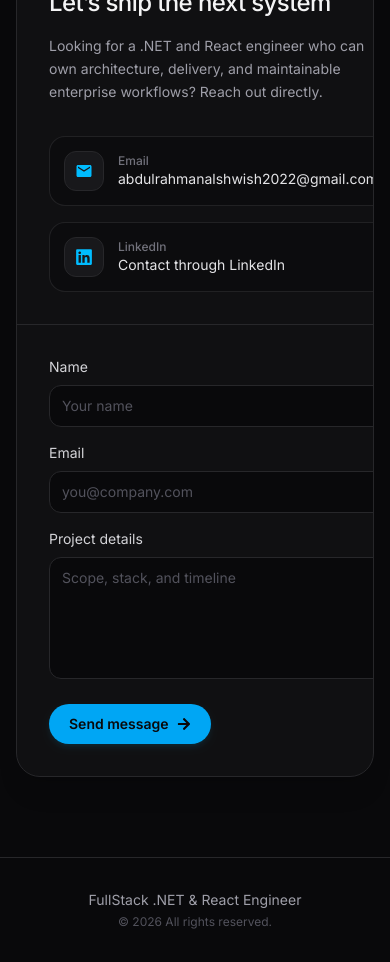
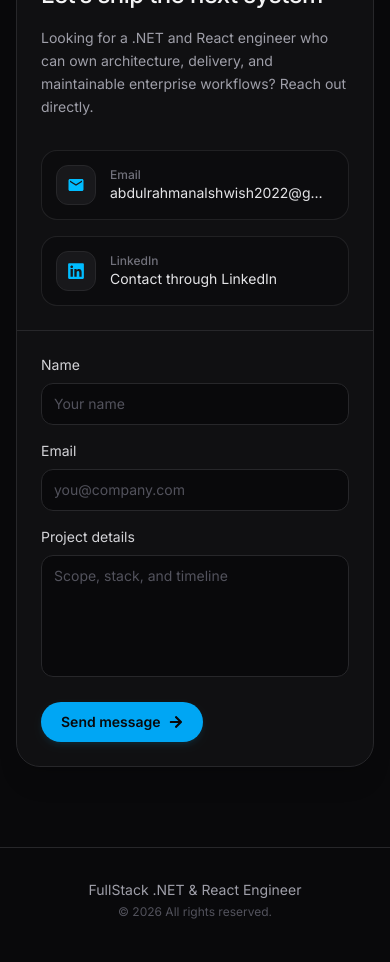
Before and after one commit to AbdulrahmanAlShaweesh/portfolio, a React (Vite) app: page / in a window 390 px wide. Shown: the part 5680-6642 px from the top of the page. Built offline with nearby package versions, Linux system fonts and the light colour scheme.

Commit message:
update project

```diff
--- a/src/components/Contact.tsx
+++ b/src/components/Contact.tsx
@@ -1,24 +1,42 @@
-import { FaLinkedin, FaArrowRight, FaCheckCircle } from "react-icons/fa"
+import { FaLinkedin, FaArrowRight, FaCheckCircle, FaExclamationCircle, FaSpinner } from "react-icons/fa"
 import { MdEmail } from "react-icons/md"
 import { motion, type Variants } from "framer-motion"
 import { type FormEvent, useState } from "react"
 import { site } from "../data/content"
 
 export function Contact() {
-  const [status, setStatus] = useState<"idle" | "sent">("idle")
+  const [status, setStatus] = useState<"idle" | "loading" | "sent" | "error">("idle")
 
-  function handleSubmit(event: FormEvent<HTMLFormElement>) {
+  async function handleSubmit(event: FormEvent<HTMLFormElement>) {
     event.preventDefault()
+    setStatus("loading")
+
     const form = event.currentTarget
-    const data = new FormData(form)
-    const name = String(data.get("name") ?? "").trim()
-    const email = String(data.get("email") ?? "").trim()
-    const message = String(data.get("message") ?? "").trim()
-    const subject = encodeURIComponent(`Portfolio inquiry from ${name}`)
-    const body = encodeURIComponent(`${message}\n\n— ${name} (${email})`)
-    window.location.href = `mailto:${site.email}?subject=${subject}&body=${body}`
-    setStatus("sent")
-    form.reset()
+    const formData = new FormData(form)
+
+    // جلب المفتاح بأمان من ملف البيئة .env
+    const apiKey = import.meta.env.VITE_WEB3FORMS_KEY
+    if (apiKey) {
+      formData.append("access_key", apiKey)
+    }
+
+    try {
+      const response = await fetch("https://api.web3forms.com/submit", {
+        method: "POST",
+        body: formData,
+      })
+
+      const data = await response.json()
+
+      if (data.success) {
+        setStatus("sent")
+        form.reset()
+      } else {
+        setStatus("error")
+      }
+    } catch (error) {
+      setStatus("error")
+    }
   }
 
   const fadeUpVariant: Variants = {
@@ -55,14 +73,14 @@ export function Contact() {
           transition={{ duration: 0.6, ease: "easeOut" }}
           className="overflow-hidden rounded-3xl border border-zinc-800 bg-zinc-900/50 backdrop-blur-sm shadow-xl"
         >
-          <div className="grid lg:grid-cols-2">
-            {/* Left Column: Info & Freelance Contact Methods */}
+          <div className="grid grid-cols-1 lg:grid-cols-2">
+            {/* Left Column: Info & Contact Methods */}
             <motion.div
               initial="hidden"
               whileInView="visible"
               viewport={{ once: true }}
               transition={{ staggerChildren: 0.1 }}
-              className="p-8 sm:p-10 flex flex-col justify-between"
+              className="p-6 sm:p-10 flex flex-col justify-between"
             >
               <div>
                 <motion.div variants={fadeUpVariant}>
@@ -94,14 +112,16 @@ export function Contact() {
                         rel={method.href.startsWith("http") ? "noopener noreferrer" : undefined}
                         whileHover={{ x: 4 }}
                         whileTap={{ scale: 0.98 }}
-                        className="group flex items-center gap-3.5 rounded-2xl border border-zinc-800/80 bg-zinc-950/40 p-3.5 transition-all duration-300 hover:border-sky-500/30 hover:bg-zinc-950/80"
+                        className="group flex items-center gap-3.5 min-w-0 rounded-2xl border border-zinc-800/80 bg-zinc-950/40 p-3.5 transition-all duration-300 hover:border-sky-500/30 hover:bg-zinc-950/80"
                       >
                         <div className="flex h-10 w-10 shrink-0 items-center justify-center rounded-xl border border-zinc-800 bg-zinc-900 text-sky-400 group-hover:border-sky-500/40 group-hover:bg-sky-500/10 group-hover:text-sky-300 transition-all">
                           <Icon className="text-lg transition-transform duration-300 group-hover:scale-110" />
                         </div>
-                        <div className="flex flex-col">
+                        <div className="flex flex-col min-w-0">
                           <span className="text-xs font-medium text-zinc-500">{method.label}</span>
-                          <span className="text-sm text-zinc-200 transition-colors group-hover:text-sky-400">{method.value}</span>
+                          <span className="text-sm text-zinc-200 transition-colors group-hover:text-sky-400 truncate">
+                            {method.value}
+                          </span>
                         </div>
                       </motion.a>
                     )
@@ -117,40 +137,40 @@ export function Contact() {
               whileInView="visible"
               viewport={{ once: true }}
               transition={{ staggerChildren: 0.08, delayChildren: 0.1 }}
-              className="border-t border-zinc-800 p-8 sm:p-10 lg:border-t-0 lg:border-l"
+              className="border-t border-zinc-800 p-6 sm:p-10 lg:border-t-0 lg:border-l"
             >
-              <div className="grid gap-4 sm:grid-cols-2">
-                <motion.label variants={fadeUpVariant} className="block text-sm text-zinc-300">
+              <div className="grid grid-cols-1 gap-4 sm:grid-cols-2">
+                <motion.label variants={fadeUpVariant} className="block text-sm text-zinc-300 min-w-0">
                   Name
                   <input
                     required
                     name="name"
                     autoComplete="name"
-                    className="mt-2 w-full rounded-xl border border-zinc-800 bg-zinc-950 px-3 py-2.5 text-zinc-50 outline-none ring-sky-500/40 placeholder:text-zinc-600 focus:border-sky-500 focus:ring-2 transition-all duration-200"
+                    className="mt-2 w-full min-w-0 rounded-xl border border-zinc-800 bg-zinc-950 px-3 py-2.5 text-zinc-50 outline-none ring-sky-500/40 placeholder:text-zinc-600 focus:border-sky-500 focus:ring-2 transition-all duration-200"
                     placeholder="Your name"
                   />
                 </motion.label>
 
-                <motion.label variants={fadeUpVariant} className="block text-sm text-zinc-300">
+                <motion.label variants={fadeUpVariant} className="block text-sm text-zinc-300 min-w-0">
                   Email
                   <input
                     required
                     type="email"
                     name="email"
                     autoComplete="email"
-                    className="mt-2 w-full rounded-xl border border-zinc-800 bg-zinc-950 px-3 py-2.5 text-zinc-50 outline-none ring-sky-500/40 placeholder:text-zinc-600 focus:border-sky-500 focus:ring-2 transition-all duration-200"
+                    className="mt-2 w-full min-w-0 rounded-xl border border-zinc-800 bg-zinc-950 px-3 py-2.5 text-zinc-50 outline-none ring-sky-500/40 placeholder:text-zinc-600 focus:border-sky-500 focus:ring-2 transition-all duration-200"
                     placeholder="you@company.com"
                   />
                 </motion.label>
               </div>
 
-              <motion.label variants={fadeUpVariant} className="mt-4 block text-sm text-zinc-300">
+              <motion.label variants={fadeUpVariant} className="mt-4 block text-sm text-zinc-300 min-w-0">
                 Project details
                 <textarea
                   required
                   name="message"
                   rows={5}
-                  className="mt-2 w-full resize-y rounded-xl border border-zinc-800 bg-zinc-950 px-3 py-2.5 text-zinc-50 outline-none ring-sky-500/40 placeholder:text-zinc-600 focus:border-sky-500 focus:ring-2 transition-all duration-200"
+                  className="mt-2 w-full min-w-0 resize-none rounded-xl border border-zinc-800 bg-zinc-950 px-3 py-2.5 text-zinc-50 outline-none ring-sky-500/40 placeholder:text-zinc-600 focus:border-sky-500 focus:ring-2 transition-all duration-200"
                   placeholder="Scope, stack, and timeline"
                 />
               </motion.label>
@@ -158,28 +178,49 @@ export function Contact() {
               <motion.div variants={fadeUpVariant} className="mt-5 flex items-center gap-4">
                 <motion.button
                   type="submit"
+                  disabled={status === "loading"}
                   whileHover={{ scale: 1.02, y: -1 }}
                   whileTap={{ scale: 0.98 }}
-                  className="group inline-flex items-center gap-2 rounded-full bg-sky-500 px-5 py-2.5 text-sm font-semibold text-zinc-950 shadow-md shadow-sky-500/10 transition-all duration-300 hover:bg-sky-400 hover:shadow-sky-400/20"
+                  className="group inline-flex items-center gap-2 rounded-full bg-sky-500 px-5 py-2.5 text-sm font-semibold text-zinc-950 shadow-md shadow-sky-500/10 transition-all duration-300 hover:bg-sky-400 hover:shadow-sky-400/20 disabled:opacity-50 disabled:cursor-not-allowed"
                 >
-                  Send message
-                  <FaArrowRight
-                    className="transition-transform duration-300 group-hover:translate-x-1"
-                  />
+                  {status === "loading" ? (
+                    <>
+                      Sending...
+                      <FaSpinner className="animate-spin" />
+                    </>
+                  ) : (
+                    <>
+                      Send message
+                      <FaArrowRight className="transition-transform duration-300 group-hover:translate-x-1" />
+                    </>
+                  )}
                 </motion.button>
               </motion.div>
 
-              {status === "sent" ? (
+              {/* Status Feedback */}
+              {status === "sent" && (
                 <motion.div
                   initial={{ opacity: 0, y: 10 }}
                   animate={{ opacity: 1, y: 0 }}
                   transition={{ duration: 0.3 }}
-                  className="mt-4 flex items-center gap-2 text-sm text-sky-400"
+                  className="mt-4 flex items-center gap-2 text-sm text-emerald-400"
                 >
                   <FaCheckCircle className="shrink-0" />
-                  <span>Your mail client should open with the inquiry filled in.</span>
+                  <span>Message sent successfully! I’ll get back to you soon.</span>
                 </motion.div>
-              ) : null}
+              )}
+
+              {status === "error" && (
+                <motion.div
+                  initial={{ opacity: 0, y: 10 }}
+                  animate={{ opacity: 1, y: 0 }}
+                  transition={{ duration: 0.3 }}
+                  className="mt-4 flex items-center gap-2 text-sm text-rose-400"
+                >
+                  <FaExclamationCircle className="shrink-0" />
+                  <span>Something went wrong. Please try again later.</span>
+                </motion.div>
+              )}
             </motion.form>
           </div>
         </motion.div>
```
Also changed, not shown: 1 other file (tests, documents, lock files or other folders).
